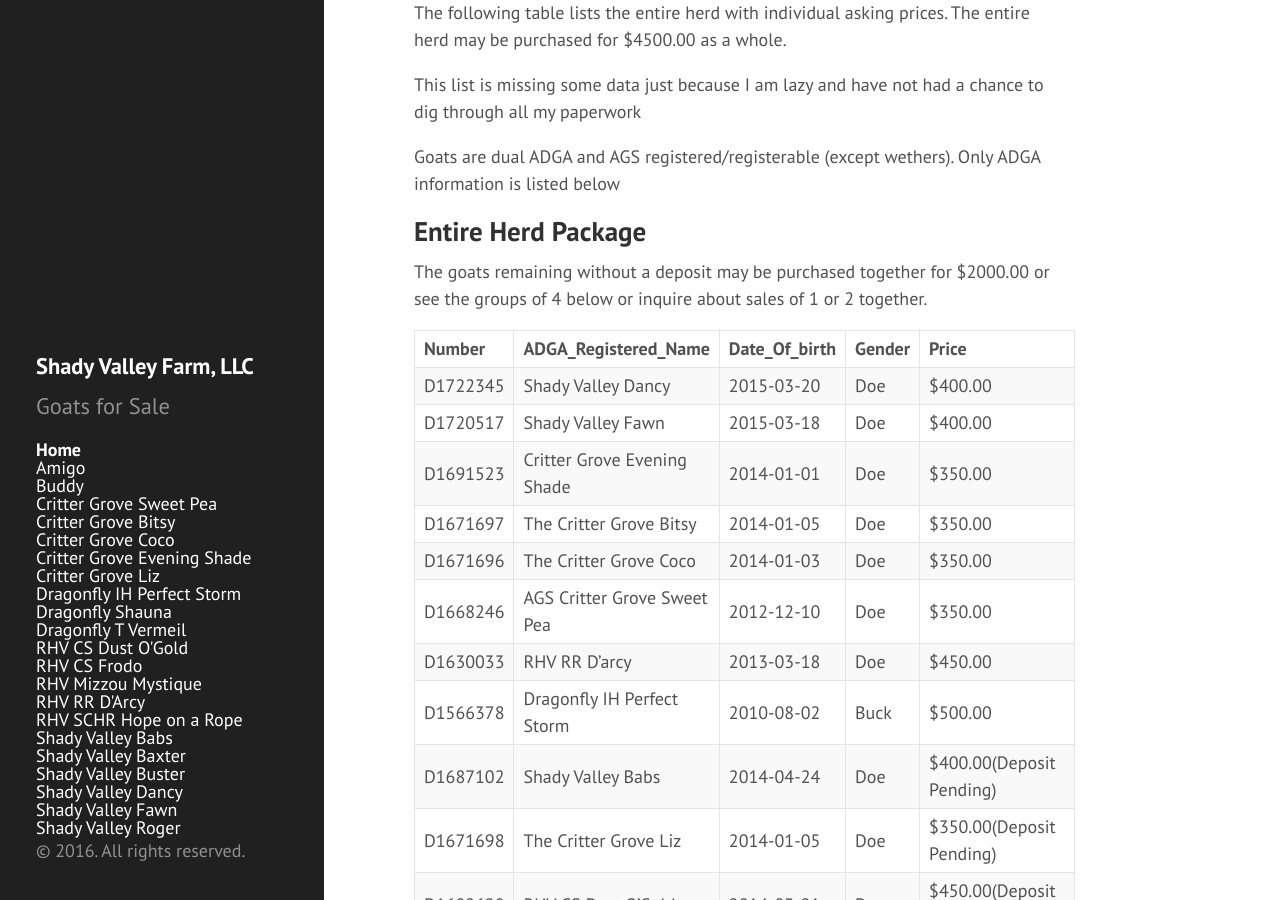
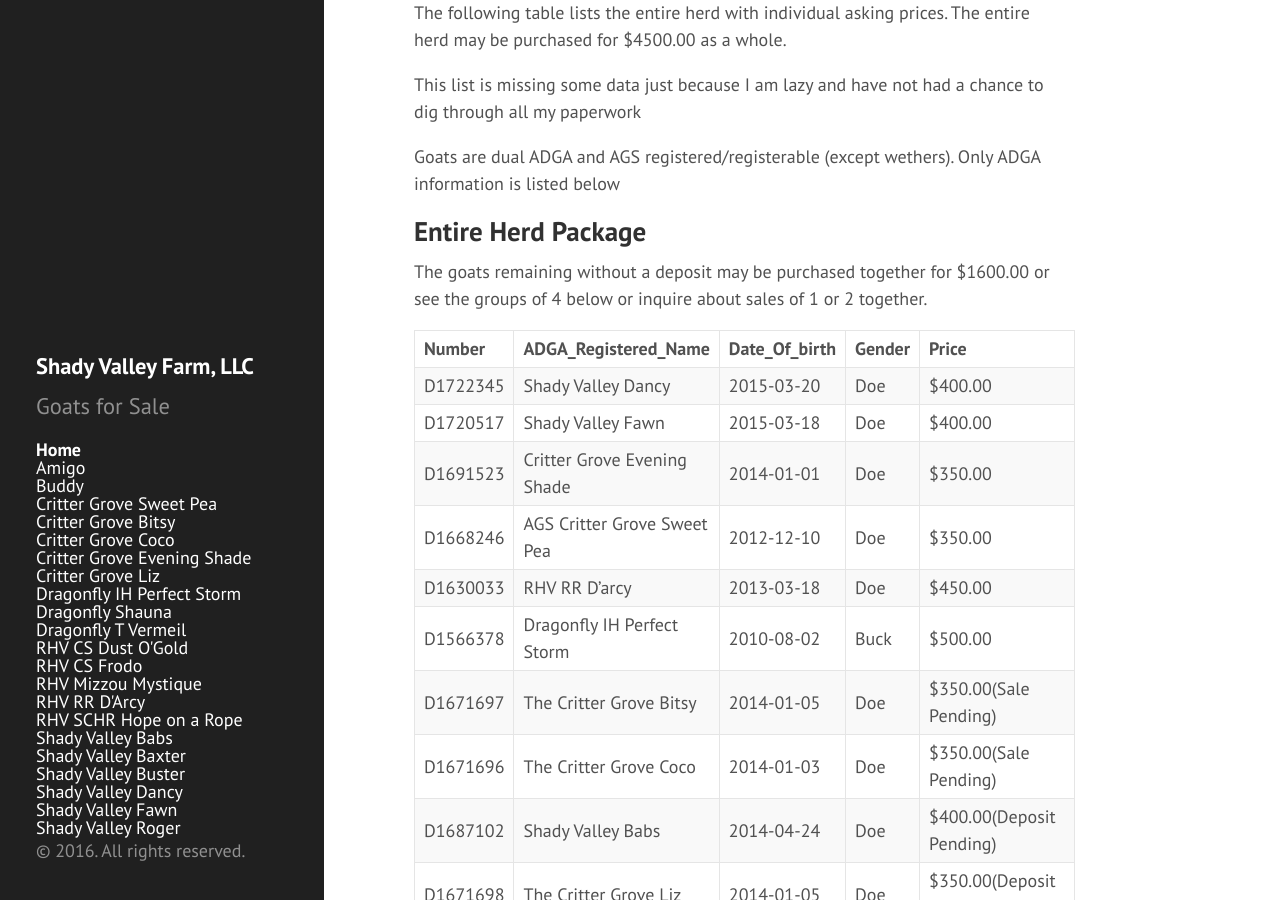
Before and after one commit to shadyvalleyfarm/shadyvalleyfarm.github.io, a Jekyll site: the page built from index.md, in a window 1280 px wide and 900 px high, scrolled down 593 px. Built offline with Jekyll 4.4.1, drawn with Linux system fonts in a browser that asks for light colours; Markdown is read by kramdown in place of the engine named in the settings; some of the changed text lies outside the part shown.

Commit message:
Update for Bitsy and Coco sale pending

```diff
--- a/index.md
+++ b/index.md
@@ -31,19 +31,18 @@
 
 ## Entire Herd Package
 
-The goats remaining without a deposit may be purchased together for $2000.00 or see the groups of 4 below or inquire about sales of 1 or 2 together.
-
+The goats remaining without a deposit may be purchased together for $1600.00 or see the groups of 4 below or inquire about sales of 1 or 2 together.
 
 |Number|ADGA_Registered_Name|Date_Of_birth|Gender|Price
 |:----------|:-------|:-------|:-------|:-------|:-------
 |D1722345|Shady Valley Dancy|2015-03-20|Doe|$400.00
 |D1720517|Shady Valley Fawn|2015-03-18|Doe|$400.00
 |D1691523|Critter Grove Evening Shade|2014-01-01|Doe|$350.00
-|D1671697|The Critter Grove Bitsy|2014-01-05|Doe|$350.00
-|D1671696|The Critter Grove Coco|2014-01-03|Doe|$350.00
 |D1668246|AGS Critter Grove Sweet Pea|2012-12-10|Doe|$350.00
 |D1630033|RHV RR D'arcy|2013-03-18|Doe|$450.00
 |D1566378|Dragonfly IH Perfect Storm|2010-08-02|Buck|$500.00
+|D1671697|The Critter Grove Bitsy|2014-01-05|Doe|$350.00(Sale Pending)
+|D1671696|The Critter Grove Coco|2014-01-03|Doe|$350.00(Sale Pending)
 |D1687102|Shady Valley Babs|2014-04-24|Doe|$400.00(Deposit Pending)
 |D1671698|The Critter Grove Liz|2014-01-05|Doe|$350.00(Deposit Pending)
 |D1682628|RHV CS Dust O'Gold|2014-03-21|Doe|$450.00(Deposit Received)
```
Also changed, not shown: other parts of index.md (+4 -6 lines).
